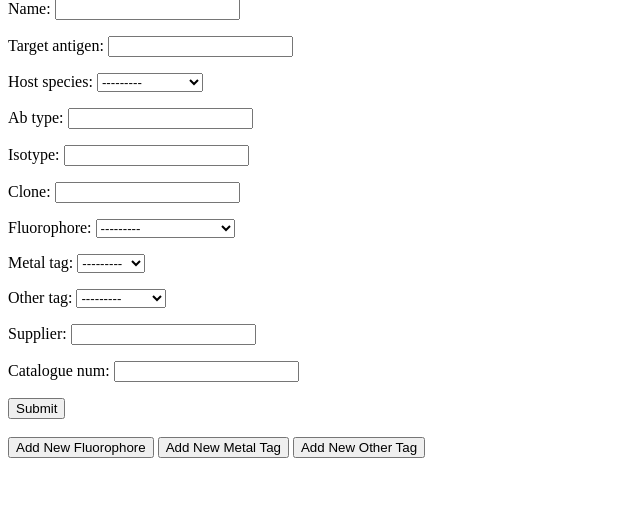
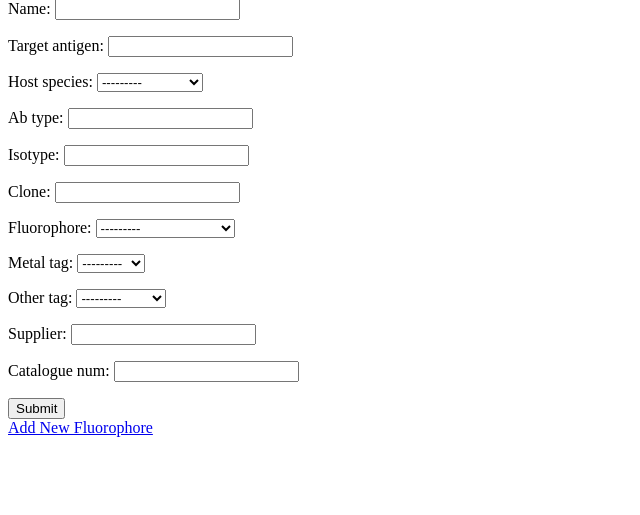
Before and after one commit to khalid-waya/django_antibody_app_git, a Django app: page /create_antibody/ in a window 1280 px wide. Shown: the part 43-558 px from the top of the page, without its empty margins (0-640 px from the left). Run offline with Django 4.2, Linux system fonts and the light colour scheme; tables that the repository leaves empty hold one stand-in row (values such as "Sample post").

Commit message:
ADDED NEW FLUOROPHORE AND ADDED FLUOROPHORE FORM

```diff
--- a/django_antibody_app/antibody_app/forms.py
+++ b/django_antibody_app/antibody_app/forms.py
@@ -11,32 +11,11 @@ class antibodyForm(forms.ModelForm):
 class FluorophoreForm(forms.ModelForm):
     class Meta:
         model = Fluorophore
-        fields = ['name']
+        fields = ['name', 'absorption_wavelength', 'emission_wavelength', 'excitation_laser', 'visible_color']
 
-    def save_and_render_html(self):
-        self.instance = self.save(commit=False)
-        html = render_to_string('fluorophore_form.html', {'form': self})
-        return html
 
-class MetalTagForm(forms.ModelForm):
-    class Meta:
-        model = MetalTag
-        fields = ['metal']
 
-    def save_and_render_html(self):
-        self.instance = self.save(commit=False)
-        html = render_to_string('metal_tag_form.html', {'form': self})
-        return html
 
-class OtherTagForm(forms.ModelForm):
-    class Meta:
-        model = OtherTag
-        fields = ['tag_name']
-
-    def save_and_render_html(self):
-        self.instance = self.save(commit=False)
-        html = render_to_string('other_tag_form.html', {'form': self})
-        return html
 
 
 # class CSVUploadForm(forms.Form):
--- a/django_antibody_app/antibody_app/templates/create_antibody.html
+++ b/django_antibody_app/antibody_app/templates/create_antibody.html
@@ -106,18 +106,15 @@ Antibody Form
  <div id = "return">
     <a href = "{% url 'welcome' %}" class = "return_homepage">Click to Return to Home page</a>
 </div>
- <form method="post">
-        {% csrf_token %}
-        {{ form.as_p }}
-        <button type="submit">Submit</button>
-    </form>
-    <br>
-    <button id="add-fluorophore-btn" type="button">Add New Fluorophore</button>
-    <button id="add-metal-tag-btn" type="button">Add New Metal Tag</button>
-    <button id="add-other-tag-btn" type="button">Add New Other Tag</button>
+<form method="post">
+    {% csrf_token %}
+    {{ form.as_p }}
+    <button type="submit">Submit</button>
+</form>
 
-    <div id="fluorophore-form-container"></div>
-    <div id="metal-tag-form-container"></div>
-    <div id="other-tag-form-container"></div>
+<div id="return">
+    <a href="{% url 'add_fluorophore' %}" class="return_homepage">Add New Fluorophore</a>
+</div>
+
 
 {% endblock %}
--- a/django_antibody_app/antibody_app/templates/other_tag_form.html
+++ b/django_antibody_app/antibody_app/templates/other_tag_form.html
@@ -7,8 +7,8 @@ Welcome to Antibody App
 {% block content %}
 <!-- other_tag_form.html -->
 <form id="other-tag-form" method="post">
-  {% csrf_token %}
-  {{ form.as_p }}
+    {% csrf_token %}
+    {{ form.as_p }}
   <button type="submit">Submit</button>
 </form>
 
--- a/django_antibody_app/antibody_app/urls.py
+++ b/django_antibody_app/antibody_app/urls.py
@@ -5,6 +5,5 @@ urlpatterns = [
     path('', views.welcome, name='welcome'),
     path('create_antibody/', views.create_antibody, name='create_antibody'),
     path('add_fluorophore/', views.add_fluorophore, name='add_fluorophore'),
-    path('add_metal_tag/', views.add_metal_tag, name='add_metal_tag'),
-    path('add_other_tag/', views.add_other_tag, name='add_other_tag'),
+
 ]
--- a/django_antibody_app/antibody_app/views.py
+++ b/django_antibody_app/antibody_app/views.py
@@ -1,4 +1,4 @@
-from django.shortcuts import render
+from django.shortcuts import render, redirect
 import csv
 from .models import *
 
@@ -6,61 +6,34 @@ from django.http import HttpResponseRedirect, JsonResponse
 from django.http import HttpResponse
 from django.template import loader
 from django import forms
-from .forms import antibodyForm,  FluorophoreForm, MetalTagForm, OtherTagForm
+from .forms import antibodyForm,  FluorophoreForm
 
 
 def welcome (request):
     return render(request, 'welcome_page.html')
+
 def create_antibody(request):
-    fluorophore_form = FluorophoreForm()
-    metal_tag_form = MetalTagForm()
-    other_tag_form = OtherTagForm()
-
     if request.method == 'POST':
         form = antibodyForm(request.POST)
         if form.is_valid():
-            print('This is checked')
             form.save()
-            return JsonResponse({'success': True})
-
+            return redirect('welcome')  # Redirect to a success page or the desired URL
     else:
-       form = antibodyForm()
-    return  render(request, 'create_antibody.html', {
-        'form': form,
-        'fluorophore_form': fluorophore_form,
-        'metal_tag_form': metal_tag_form,
-        'other_tag_form': other_tag_form
-    })
+        form = antibodyForm()
+        if request.session.keys().__contains__('flu_id'):
+            form.fields['fluorophore'].initial = request.session['flu_id']
+            del request.session['flu_id']
+    return render(request, 'create_antibody.html', {'form': form})
 
 def add_fluorophore(request):
     if request.method == 'POST':
         form = FluorophoreForm(request.POST)
         if form.is_valid():
-            form.save()
-            return JsonResponse({'success': True})
+            flu = form.save()
+            request.session['flu_id'] = flu.fluorophore_id
+
+            return redirect('create_antibody')  # Redirect to the welcome page or desired URL
     else:
         form = FluorophoreForm()
 
-    return JsonResponse({'html': form.as_p()})
-
-def add_metal_tag(request):
-    if request.method == 'POST':
-        form = MetalTagForm(request.POST)
-        if form.is_valid():
-            form.save()
-            return JsonResponse({'success': True})
-    else:
-        form = MetalTagForm()
-
-    return JsonResponse({'html': form.as_p()})
-
-def add_other_tag(request):
-    if request.method == 'POST':
-        form = OtherTagForm(request.POST)
-        if form.is_valid():
-            form.save()
-            return JsonResponse({'success': True})
-    else:
-        form = OtherTagForm()
-
-    return JsonResponse({'html': form.save_and_render_html()})
+    return render(request, 'add_fluorophore_form.html', {'form': form})
--- a/django_antibody_app/templates/base.html
+++ b/django_antibody_app/templates/base.html
@@ -6,41 +6,6 @@
 {#    <link rel="shortcut icon" href="{%  static 'images/favicon-16x16.png' %}" >#}
     <link rel="stylesheet" href="{% static 'static/css/css_file.css' %}">
     <title>{% block title %} {% endblock %}</title>
-<script src="https://code.jquery.com/jquery-3.6.0.min.js"></script>
-    <script>
-    $(document).ready(function() {
-        // Rest of the JavaScript code remains the same
-
-        $('#add-fluorophore-btn').click(function(e) {
-            e.preventDefault();
-            $.get('/add_fluorophore/', function(data) {
-                if (data.html) {
-                    $('#fluorophore-form-container').html(data.html);
-                }
-            });
-        });
-
-        $('#add-metal-tag-btn').click(function(e) {
-            e.preventDefault();
-            $.get('/add_metal_tag/', function(data) {
-                if (data.html) {
-                    $('#metal-tag-form-container').html(data.html);
-                }
-            });
-        });
-
-        $('#add-other-tag-btn').click(function(e) {
-            e.preventDefault();
-            $.get('/add_other_tag/', function(data) {
-                if (data.html) {
-                    $('#other-tag-form-container').html(data.html);
-                }
-            });
-        });
-
-        // Rest of the JavaScript code remains the same
-    });
-    </script>
 </head>
 <body>
 {% block nav %}
```
Also changed, not shown: django_antibody_app/antibody_app/templates/add_fluorophore_form.html (+11 -4 lines).
